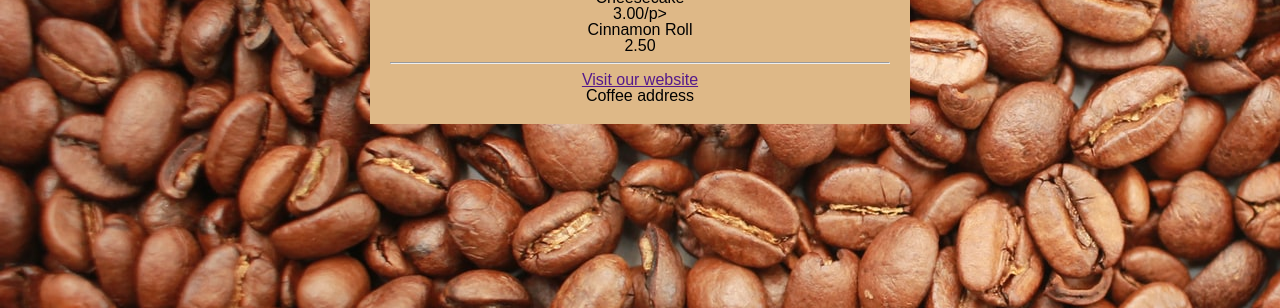
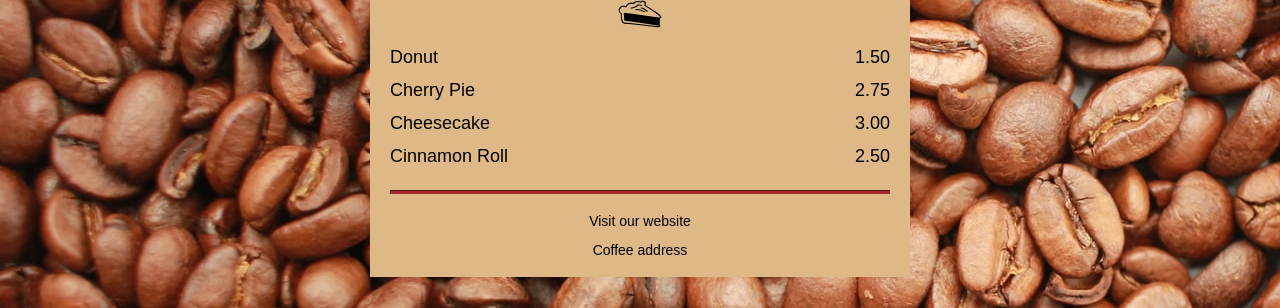
Before and after one commit to Hossein-NP/CssRepository, a plain HTML site: page CafeMenu/index.html in a window 1280 px wide. Shown: the part 492-800 px from the top of the page. Drawn offline with Linux system fonts and the light colour scheme.

Commit message:
cafe menu

```diff
--- a/CafeMenu/index.html
+++ b/CafeMenu/index.html
@@ -34,28 +34,27 @@
             <p class="flavor">Mocha</p><p class="price">4.50</p>
           </article>
         </section>
-        <hr>
         <!-- desserts section  -->
         <section>
           <h2>Desserts</h2>
           <img src="Assets/pie.jpg" alt="">
-          <article>
-            <p>Donut</p><p>1.50</p>
+          <article class="items">
+            <p class="flavor">Donut</p><p class="price">1.50</p>
           </article>
-          <article>
-            <p>Cherry Pie</p><p>2.75</p>
+          <article class="items">
+            <p class="flavor">Cherry Pie</p><p class="price">2.75</p>
           </article>
-          <article>
-            <p>Cheesecake</p><p>3.00/p>
+          <article class="items">
+            <p class="flavor">Cheesecake</p><p class="price">3.00</p>
           </article>
-          <article>
-            <p>Cinnamon Roll</p><p>2.50</p>
+          <article class="items">
+            <p class="flavor">Cinnamon Roll</p><p class="price">2.50</p>
           </article>
         </section>
       </main>
-      <hr>
+      <hr class="bottom-line">
       <footer>
-        <p><a href="">Visit our website</a></p>
+        <p class="website"><a href="#">Visit our website</a></p>
         <p>Coffee address</p>
       </footer>
     </div>
--- a/CafeMenu/style.css
+++ b/CafeMenu/style.css
@@ -73,8 +73,8 @@ h1 {
 
 h2 {
   font-size: 30px;
-  margin-top: 15px;
-  margin-bottom: 15px;
+  margin-top: 25px;
+  margin-bottom: 20px;
 }
 
 .est {
@@ -89,6 +89,11 @@ img {
   margin-right: auto;
 }
 
+.items {
+  margin-top: 15px;
+  margin-bottom: 15px;
+  font-size: 18px;
+}
 .items p {
   display: inline-block;
 }
@@ -100,5 +105,44 @@ img {
 
 .price {
   width: 25%;
-  text-align: left;
+  text-align: right;
 }
+
+hr {
+  background-color: brown;
+  border-color: brown;
+  border-width: 1px;
+  height: 2px;
+}
+
+.bottom-line {
+  margin-top: 25px;
+}
+
+/* FOOTER  */
+
+footer  {
+  font-size: 14px;
+}
+
+footer .website {
+  margin-top: 20px;
+  margin-bottom: 15px;;
+}
+
+a {
+  text-decoration: none;
+  color: black;
+}
+
+a:visited {
+  color: black;
+}
+
+a:active {
+  color: brown;
+}
+
+a:hover {
+  color: brown;
+}
```
